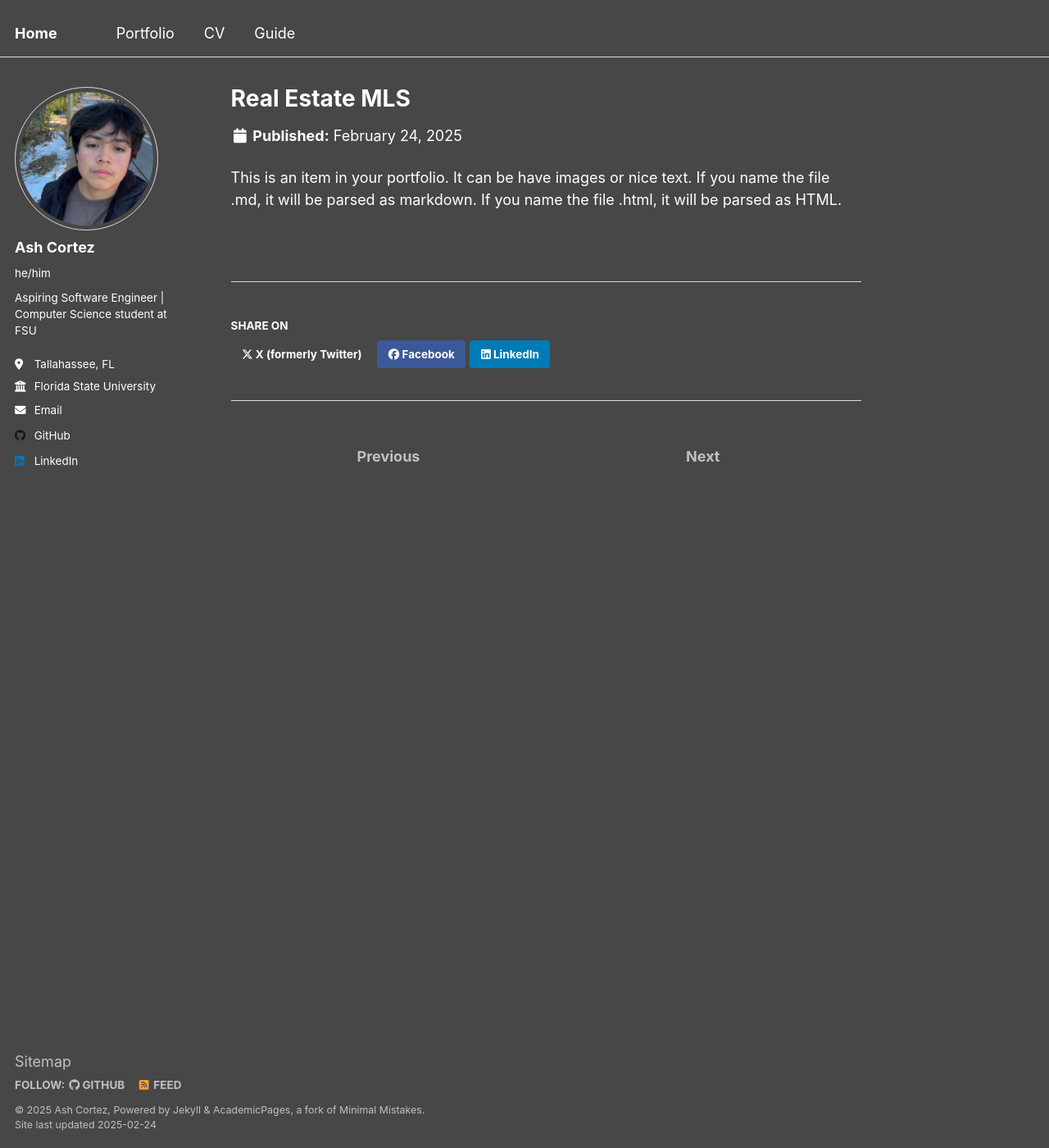
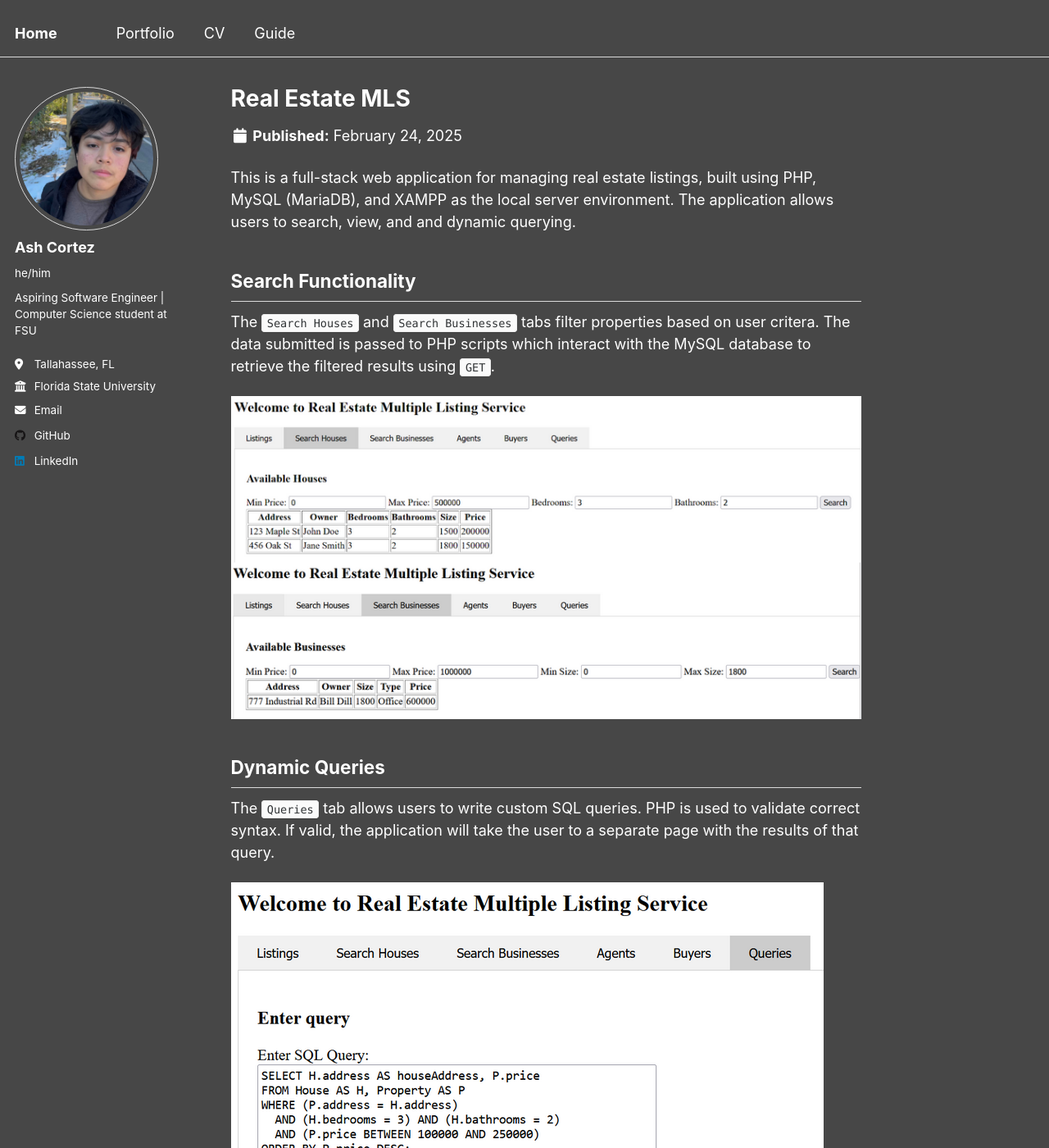
Before and after one commit to acortez1003/acortez1003.github.io, a Jekyll site: the page built from _portfolio/portfolio-2.md, in a window 1280 px wide and 1400 px high. Shown: the whole window at 82% size. Built offline with Jekyll 4.4.1, drawn with Linux system fonts in a browser that asks for light colours; some of the changed text lies outside the part shown.

Commit message:
added real estate to portfolio

```diff
--- a/_portfolio/portfolio-2.md
+++ b/_portfolio/portfolio-2.md
@@ -1,7 +1,30 @@
 ---
 title: "Real Estate MLS"
-excerpt: "A mockup web application designed to simulate a real estate listing platform. Utilizes SQL queries to search and filter based on various criteria. Integrated with MariaDB.<br/><img src='/images/500x300.png'>"
+excerpt: "A full-stack web application designed to simulate a real estate listing platform. Utilizes SQL queries to search and filter based on various criteria. Integrated with MariaDB. To visit the GitHub repository, click [here](https://github.com/acortez1003/Real-Estate-MLS).<br/><img src='/images/mls.PNG'>"
 collection: portfolio
 ---
 
-This is an item in your portfolio. It can be have images or nice text. If you name the file .md, it will be parsed as markdown. If you name the file .html, it will be parsed as HTML.
+This is a full-stack web application for managing real estate listings, built using PHP, MySQL (MariaDB), and XAMPP as the local server environment. The application allows users to search, view, and and dynamic querying.
+
+## Search Functionality
+
+The `Search Houses` and `Search Businesses` tabs filter properties based on user critera. The data submitted is passed to PHP scripts which interact with the MySQL database to retrieve the filtered results using `GET`.
+
+![Search Houses](/images/mls.PNG)
+![Search Businesses](/images/search_business.PNG)
+
+## Dynamic Queries
+
+The `Queries` tab allows users to write custom SQL queries. PHP is used to validate correct syntax. If valid, the application will take the user to a separate page with the results of that query.
+
+![Query](/images/query.PNG)
+
+## Fixed Data Views
+
+The `Agents` and `Buyers` tabs display set information on the predefined variables.
+
+![Agent and Buyer](/images/agent_buyer.PNG)
+
+The `Listings` tab provides a detailed view of all active listings
+
+![Listings](/images/listings.PNG)
```
Also changed, not shown: _portfolio/portfolio-1.md (+1 -1 lines), images/agent_buyer.PNG (added), images/listings.PNG (added), images/mls.PNG (added), images/query.PNG (added), images/search_business.PNG (added).
